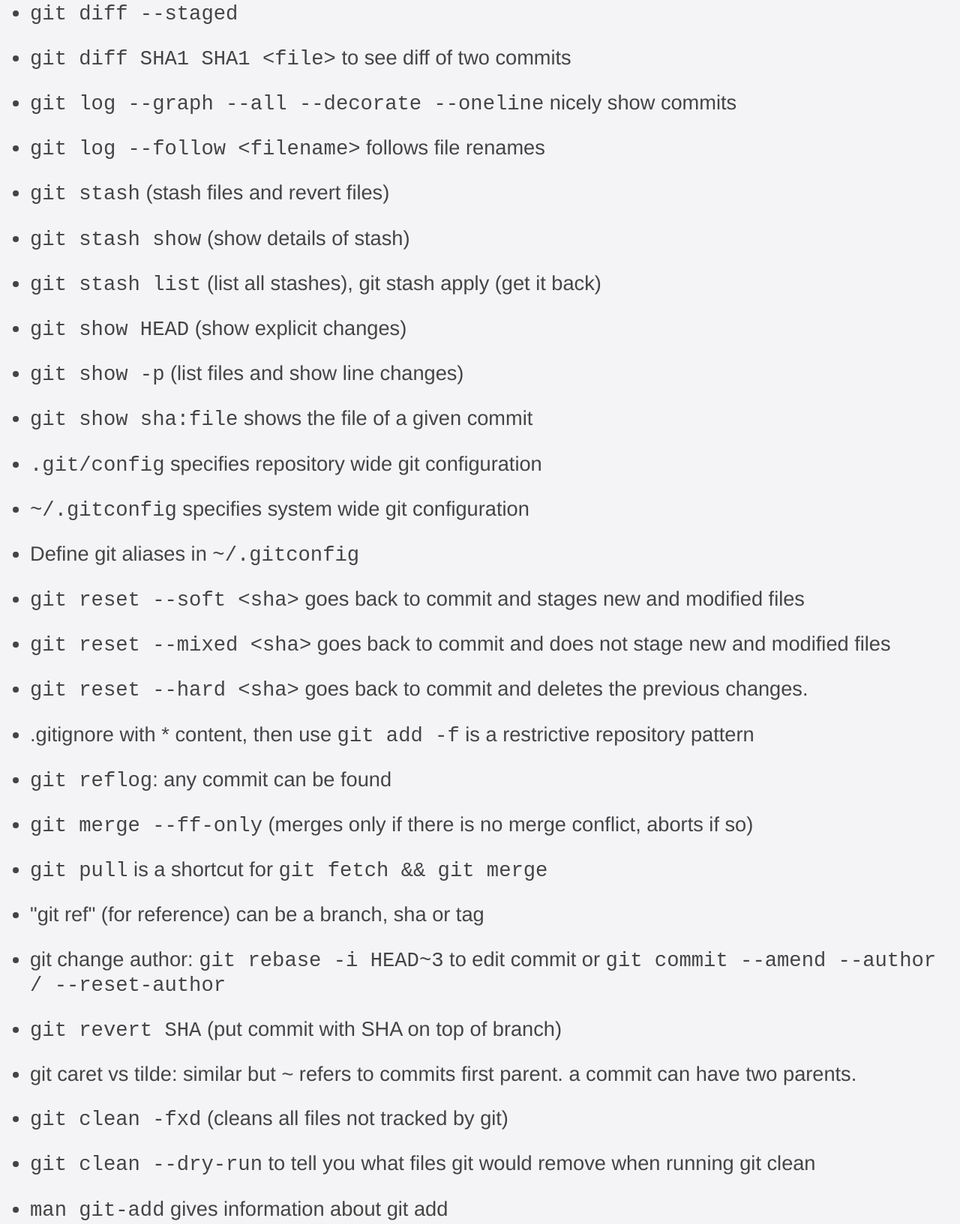
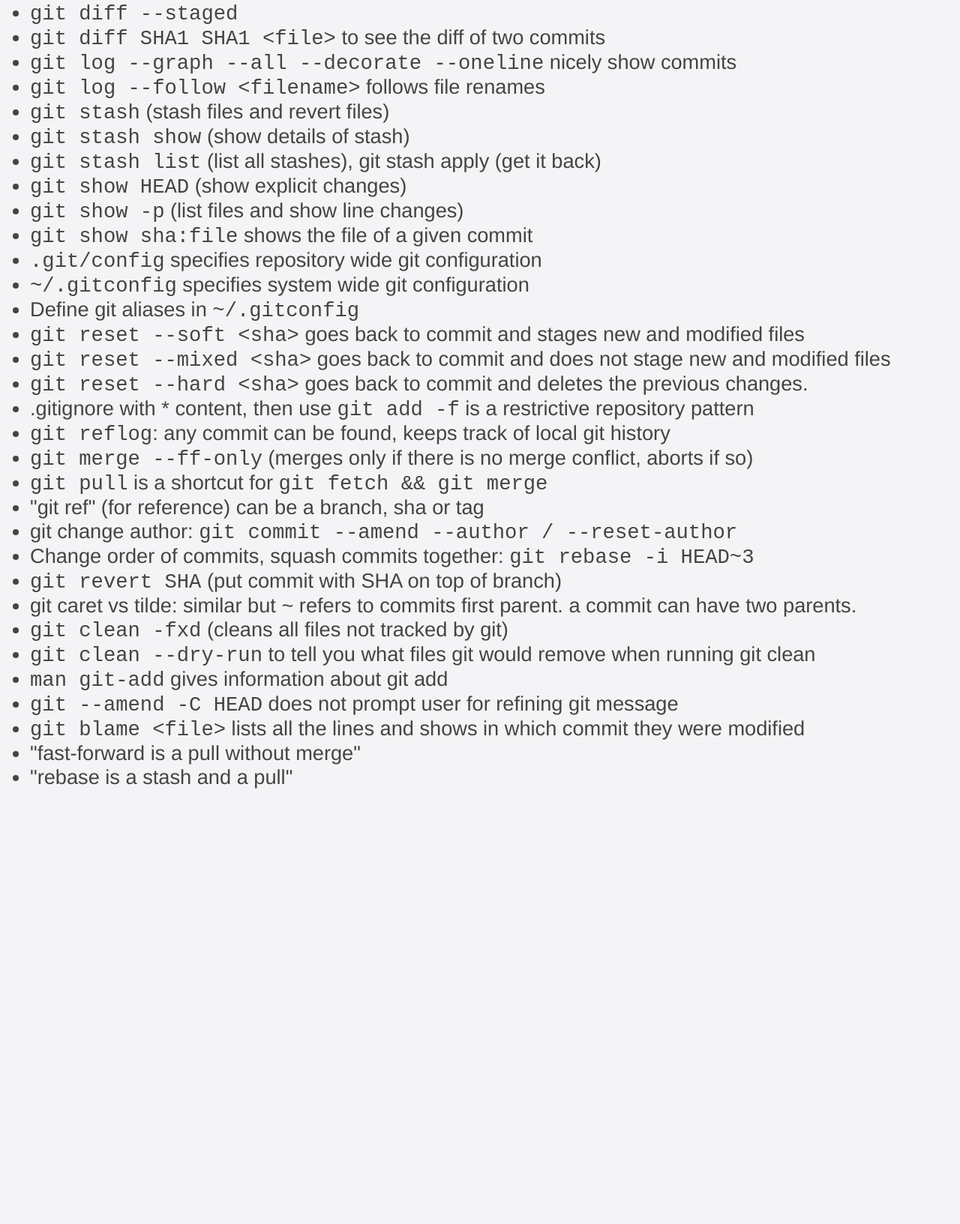
Before and after one commit to bengro/bengro.github.io, a plain HTML site: page posts/cl-basics.html in a window 1280 px wide. Shown: the part 596-2229 px from the top of the page at 75% size. After the commit the page ends 1676 px from the top, so only its background shows below. Drawn offline with Linux system fonts and the light colour scheme.

Commit message:
Tidy up git commands

```diff
--- a/posts/cl-basics.html
+++ b/posts/cl-basics.html
@@ -1,60 +1,35 @@
-<!DOCTYPE html><html><head><link rel="stylesheet" href="/main.css"></head><body><h1>Command line basics</h1><p>This document contains battle-proven commands and other random command line one-liners, which I collected during my first year at Pivotal Labs. Some of the notes may be lacking context or may seem obvious to you. They were once not obvious to me. Also, they might serve as an starting point for further investigation for the curious reader.</p>
+<!DOCTYPE html><html><head><link rel="stylesheet" href="/main.css"></head><body><h1>Command line basics</h1><p>This document contains commands and other random command line one-liners, which I collected during my first year at Pivotal Labs. Some of the notes may be lacking context or may be obvious. They were once not obvious to me. They might serve as a starting point for further investigation for the curious reader.</p>
 <h2>Git</h2><ul>
 <li><code>git diff --staged</code></li>
-<li><p><code>git diff SHA1 SHA1 &lt;file&gt;</code> to see diff of two commits</p>
-</li>
-<li><p><code>git log --graph --all --decorate --oneline</code> nicely show commits</p>
-</li>
-<li><p><code>git log --follow &lt;filename&gt;</code> follows file renames</p>
-</li>
-<li><p><code>git stash</code> (stash files and revert files)</p>
-</li>
+<li><code>git diff SHA1 SHA1 &lt;file&gt;</code> to see the diff of two commits</li>
+<li><code>git log --graph --all --decorate --oneline</code> nicely show commits</li>
+<li><code>git log --follow &lt;filename&gt;</code> follows file renames</li>
+<li><code>git stash</code> (stash files and revert files)</li>
 <li><code>git stash show</code> (show details of stash)</li>
-<li><p><code>git stash list</code> (list all stashes), git stash apply (get it back)</p>
-</li>
-<li><p><code>git show HEAD</code> (show explicit changes)</p>
-</li>
+<li><code>git stash list</code> (list all stashes), git stash apply (get it back)</li>
+<li><code>git show HEAD</code> (show explicit changes)</li>
 <li><code>git show -p</code> (list files and show line changes)</li>
-<li><p><code>git show sha:file</code> shows the file of a given commit</p>
-</li>
-<li><p><code>.git/config</code> specifies repository wide git configuration</p>
-</li>
+<li><code>git show sha:file</code> shows the file of a given commit</li>
+<li><code>.git/config</code> specifies repository wide git configuration</li>
 <li><code>~/.gitconfig</code> specifies system wide git configuration</li>
-<li><p>Define git aliases in <code>~/.gitconfig</code></p>
-</li>
-<li><p><code>git reset --soft &lt;sha&gt;</code> goes back to commit and stages new and modified files</p>
-</li>
+<li>Define git aliases in <code>~/.gitconfig</code></li>
+<li><code>git reset --soft &lt;sha&gt;</code> goes back to commit and stages new and modified files</li>
 <li><code>git reset --mixed &lt;sha&gt;</code> goes back to commit and does not stage new and modified files</li>
-<li><p><code>git reset --hard &lt;sha&gt;</code> goes back to commit and deletes the previous changes.</p>
-</li>
-<li><p>.gitignore with * content, then use <code>git add -f</code> is a restrictive repository pattern</p>
-</li>
-<li><p><code>git reflog</code>: any commit can be found</p>
-</li>
-<li><p><code>git merge --ff-only</code> (merges only if there is no merge conflict, aborts if so)</p>
-</li>
-<li><p><code>git pull</code> is a shortcut for <code>git fetch &amp;&amp; git merge</code></p>
-</li>
-<li><p>&quot;git ref&quot; (for reference) can be a branch, sha or tag</p>
-</li>
-<li><p>git change author: <code>git rebase -i HEAD~3</code> to edit commit or <code>git commit --amend --author / --reset-author</code></p>
-</li>
-<li><p><code>git revert SHA</code> (put commit with SHA on top of branch)</p>
-</li>
-<li><p>git caret vs tilde: similar but ~ refers to commits first parent. a commit can have two parents.</p>
-</li>
-<li><p><code>git clean -fxd</code> (cleans all files not tracked by git)</p>
-</li>
-<li><p><code>git clean --dry-run</code> to tell you what files git would remove when running git clean</p>
-</li>
-<li><p><code>man git-add</code> gives information about git add</p>
-</li>
-<li><p><code>git --amend -C HEAD</code> does not prompt user for refining git message</p>
-</li>
-<li><p><code>git blame &lt;file&gt;</code> lists all the lines and shows in which commit they were modified</p>
-</li>
-<li><p>&quot;fast-forward is a pull without merge&quot;</p>
-</li>
-<li><p>&quot;rebase is a stash and a pull&quot;</p>
-</li>
+<li><code>git reset --hard &lt;sha&gt;</code> goes back to commit and deletes the previous changes.</li>
+<li>.gitignore with * content, then use <code>git add -f</code> is a restrictive repository pattern</li>
+<li><code>git reflog</code>: any commit can be found, keeps track of local git history</li>
+<li><code>git merge --ff-only</code> (merges only if there is no merge conflict, aborts if so)</li>
+<li><code>git pull</code> is a shortcut for <code>git fetch &amp;&amp; git merge</code></li>
+<li>&quot;git ref&quot; (for reference) can be a branch, sha or tag</li>
+<li>git change author: <code>git commit --amend --author / --reset-author</code></li>
+<li>Change order of commits, squash commits together: <code>git rebase -i HEAD~3</code></li>
+<li><code>git revert SHA</code> (put commit with SHA on top of branch)</li>
+<li>git caret vs tilde: similar but ~ refers to commits first parent. a commit can have two parents.</li>
+<li><code>git clean -fxd</code> (cleans all files not tracked by git)</li>
+<li><code>git clean --dry-run</code> to tell you what files git would remove when running git clean</li>
+<li><code>man git-add</code> gives information about git add</li>
+<li><code>git --amend -C HEAD</code> does not prompt user for refining git message</li>
+<li><code>git blame &lt;file&gt;</code> lists all the lines and shows in which commit they were modified</li>
+<li>&quot;fast-forward is a pull without merge&quot;</li>
+<li>&quot;rebase is a stash and a pull&quot;</li>
 </ul></body></html>
```
Also changed, not shown: 1 other file.
